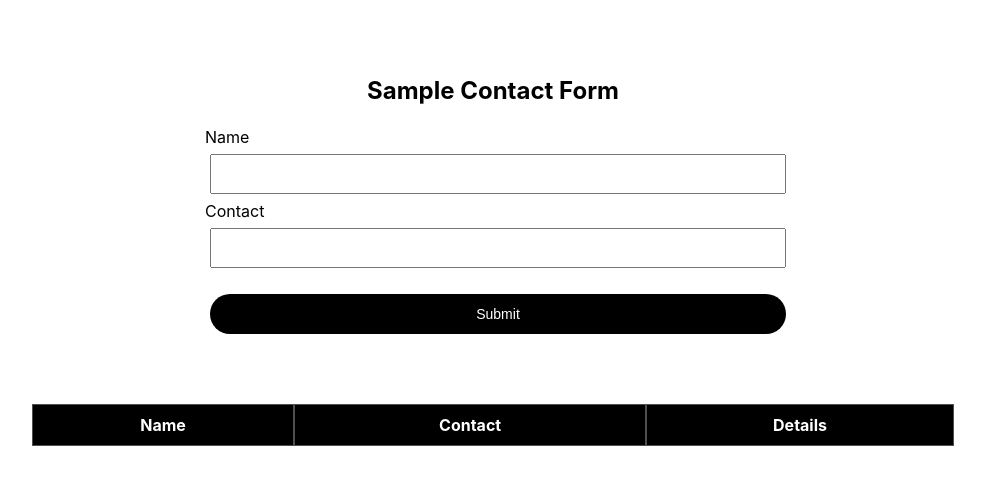
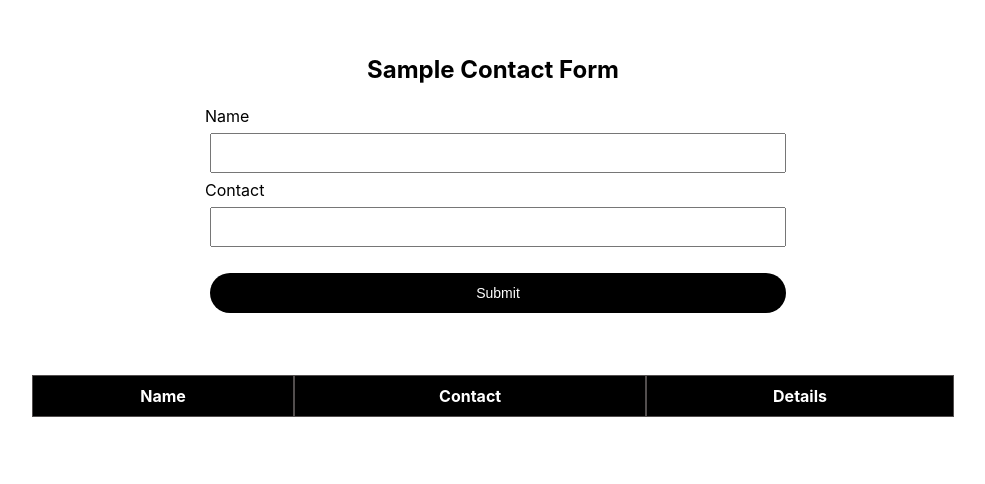
Before and after one commit to philip-helios/helios-task-1, a React (Create React App) app: page / in a window 1280 px wide. Shown: the part 174-658 px from the top of the page, without its empty margins (83-1068 px from the left). Built offline with nearby package versions, Linux system fonts and the light colour scheme.

Commit message:
orgnaized the code and cleared unnecessary sections

```diff
--- a/src/Styles/style.css
+++ b/src/Styles/style.css
@@ -17,8 +17,6 @@
     text-align: left
 }
 .form-wrapper {
-    position: relative;
-    top: 50px;
     width: 50%;
     margin: auto;
 }
@@ -54,7 +52,7 @@
   display: table;
   text-align: center;
   width: 80%;
-  margin: 10% auto 0;
+  margin: 5% auto 0;
   border-collapse: separate;
   font-weight: 400;
 }
@@ -227,19 +225,3 @@
  .d-none {
   display: none;
  }
-
-
-  /* write media query*/
-
-  /* @media only screen and (max-width: 600px) {
-     .table {
-      font-size: 12px;
-      width: 95%;
-      margin: auto;
-     }
-
-     .td, .dt-table-td{
-       width: auto;
-       border: none;
-     }
-  }  */
```
Also changed, not shown: src/components/Details/Details.js (+0 -16 lines), src/components/Home/Home.js (+0 -19 lines).
